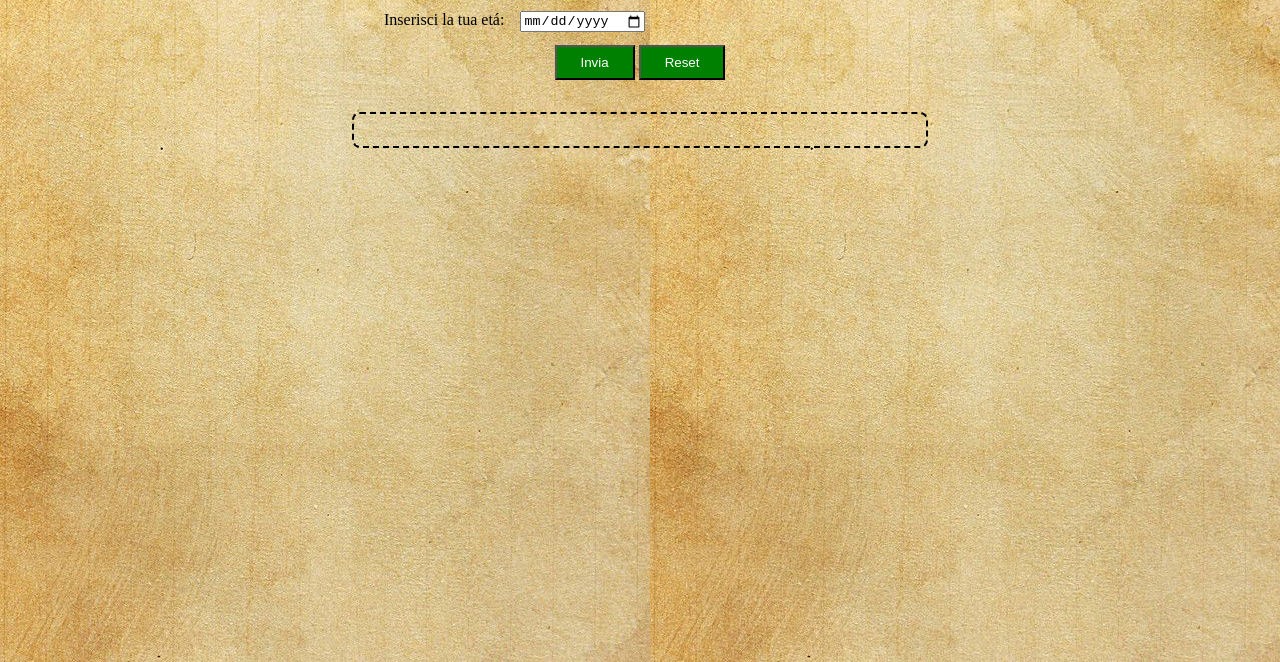
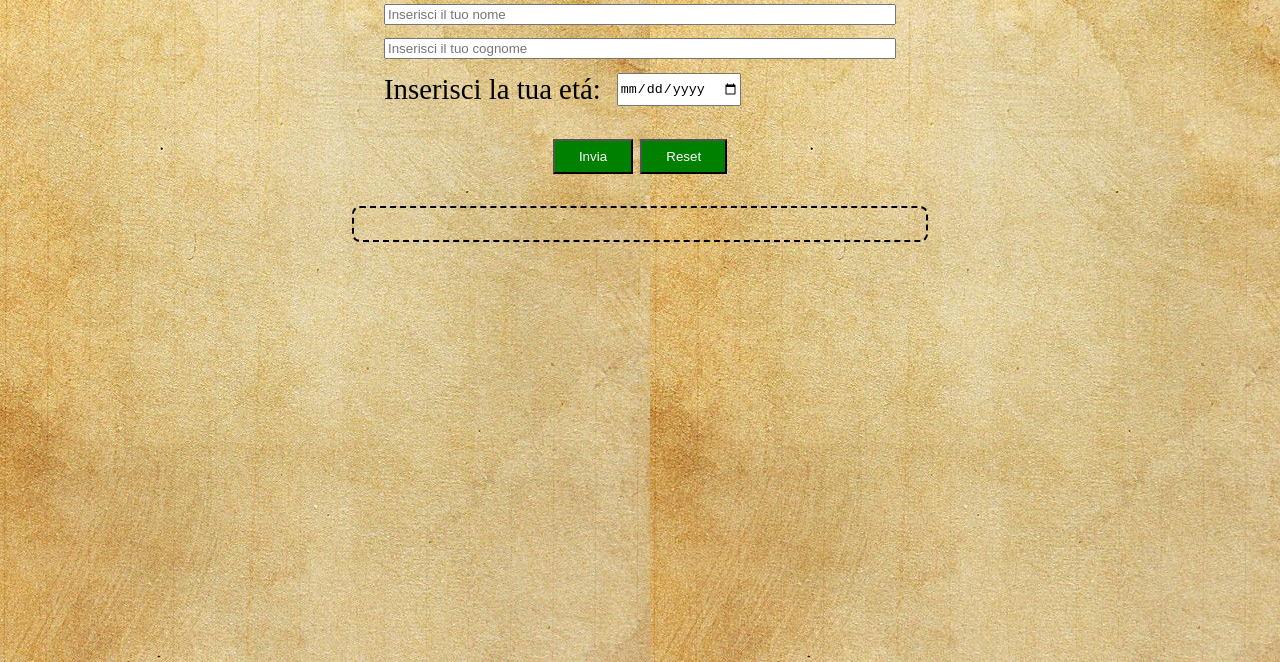
Before and after one commit to EarthDragon10/U2-W7-D1-Esercizio, a website: page index.html in a window 1280 px wide. Shown: the part 138-800 px from the top of the page. Drawn offline with Linux system fonts and the light colour scheme.

Commit message:
fix style of input

```diff
--- a/assets/scss/style.scss
+++ b/assets/scss/style.scss
@@ -7,6 +7,7 @@
 body {
 	margin: 0;
 	width: 100%;
+	font-size: 1.8rem;
 
 	#main {
 		background-image: url("../img/sfondo.jpg");
@@ -23,13 +24,14 @@ body {
 	h1 {
 		text-align: center;
 	}
-	input {
+	.input-name {
 		margin-bottom: 1em;
 	}
 
 	#input-date-time {
 		display: flex;
 		justify-content: left;
+		margin-bottom: 1em;
 
 		label {
 			margin-right: 1rem;
--- a/index.html
+++ b/index.html
@@ -14,8 +14,9 @@
         <div id="input-form">
             <h1>Ufficio Anagrafe</h1>
 
-            <input type="text" placeholder="Inserisci il tuo nome" name="name" id="name" required>
-            <input type="text" placeholder="Inserisci il tuo cognome" name="surname" id="surname" required>
+            <input class="input-name" type="text" placeholder="Inserisci il tuo nome" name="name" id="name" required>
+            <input class="input-name" type="text" placeholder="Inserisci il tuo cognome" name="surname" id="surname"
+                required>
             <div id="input-date-time">
                 <label for="">Inserisci la tua etá:</label>
                 <input type="date" name="date-birthday" id="date-birthday" required>
```
Also changed, not shown: assets/css/style.css, 1 other file.
